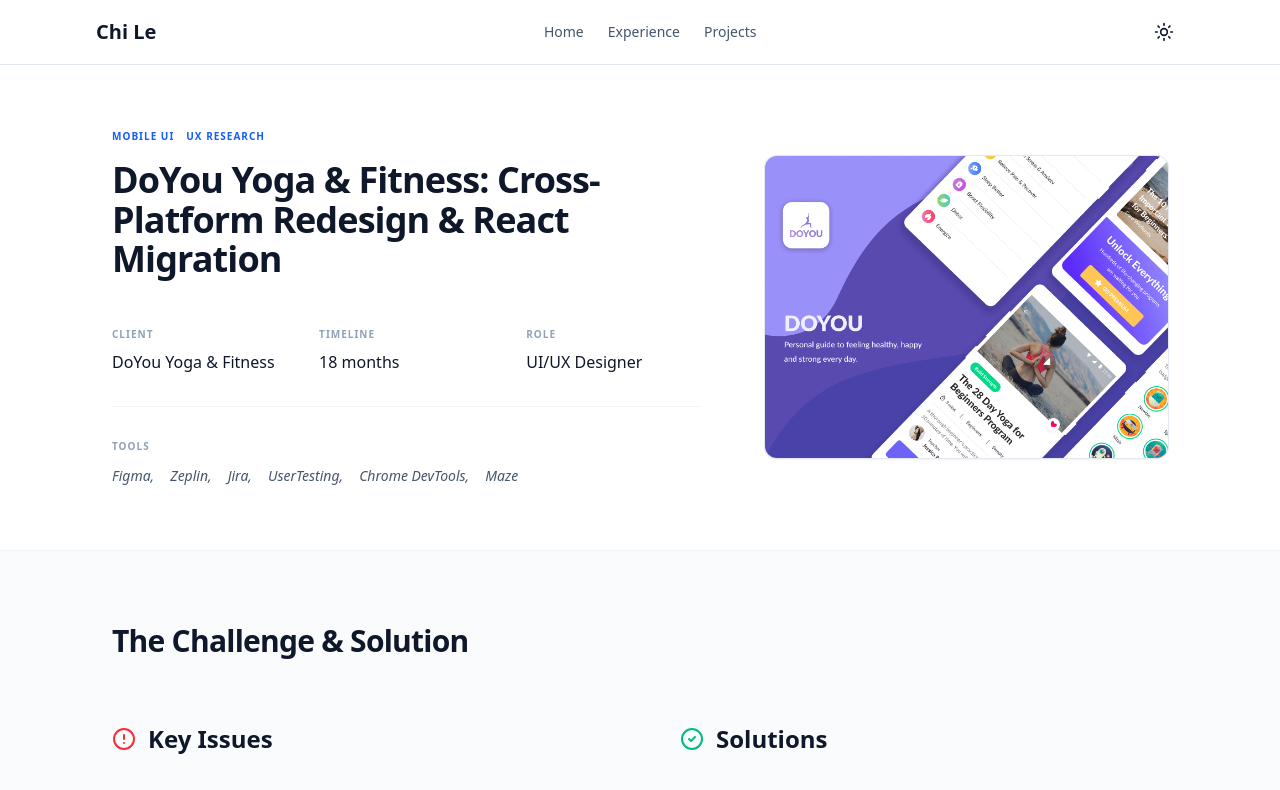
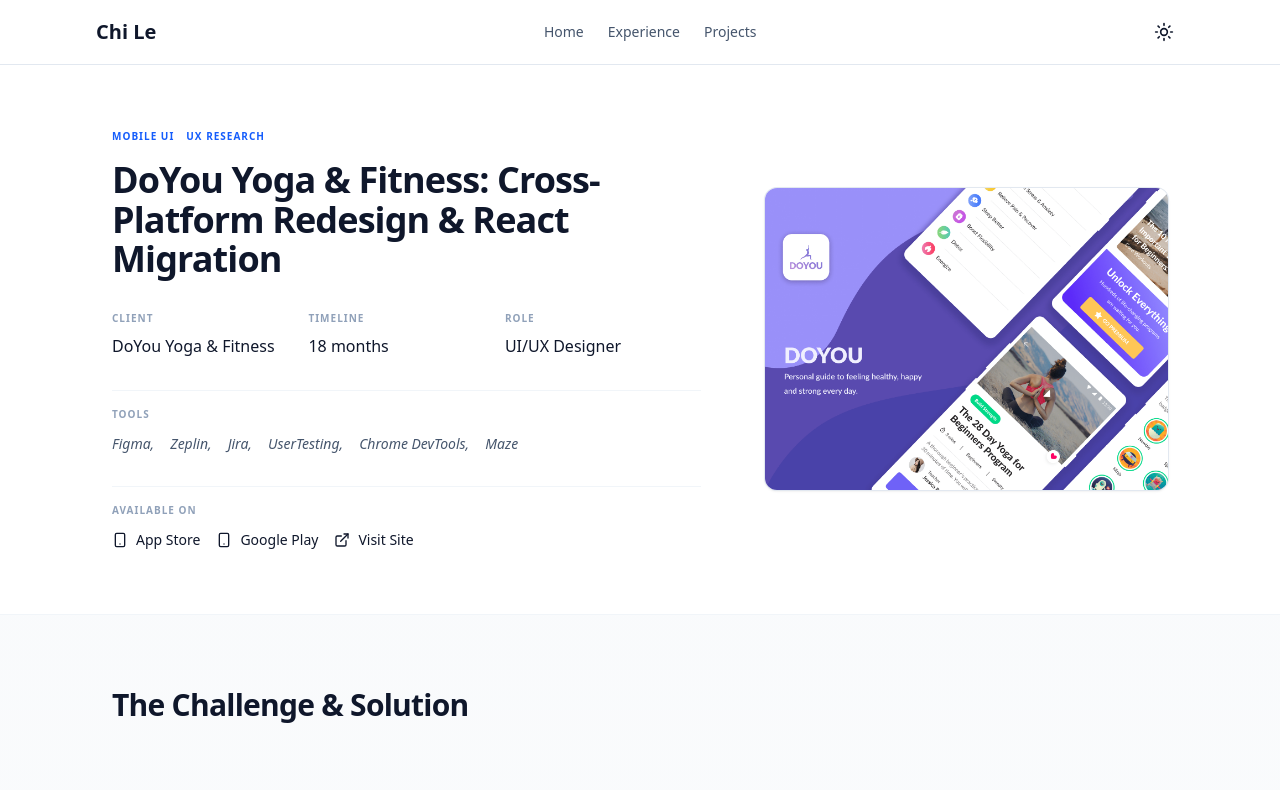
Before and after one commit to chile20/my-portfolio, a Next.js app: page /case-studies/doyou-redesign in a window 1280 px wide. Shown: the top 790 px of the page. Built offline with nearby package versions, Linux system fonts and the light colour scheme.

Commit message:
Added links to case study detail page

```diff
--- a/src/app/case-studies/[slug]/page.tsx
+++ b/src/app/case-studies/[slug]/page.tsx
@@ -54,7 +54,9 @@
       <CaseStudyHero caseStudy={caseStudy} />
       <ProblemStatement caseStudy={caseStudy} />
       <ResultsImpact caseStudy={caseStudy} />
-      <ProjectGallery images={caseStudy.images} title={caseStudy.title} />
+      {caseStudy.images && caseStudy.images.length > 0 && (
+        <ProjectGallery images={caseStudy.images} title={caseStudy.title} />
+      )}
       <ProjectNavigation previous={previousStudy} next={nextStudy} />
     </main>
   );
--- a/src/components/case-study/CaseStudyHero.tsx
+++ b/src/components/case-study/CaseStudyHero.tsx
@@ -2,6 +2,7 @@
 
 import Image from 'next/image';
 import { motion } from 'framer-motion';
+import { ExternalLink, Smartphone } from 'lucide-react';
 import { CaseStudy } from '@/types';
 
 interface CaseStudyHeroProps {
@@ -16,12 +17,12 @@
   };
 
   return (
-    <section className="bg-white dark:bg-slate-950 border-b border-slate-100 dark:border-slate-900">
-      <div className="max-w-6xl mx-auto px-6 sm:px-8 lg:px-12 py-16 ">
-        <div className="grid grid-cols-1 lg:grid-cols-12 gap-12 lg:gap-16 items-center">
+    <section className="border-b border-slate-100 bg-white dark:border-slate-900 dark:bg-slate-950">
+      <div className="mx-auto max-w-6xl px-6 py-16 sm:px-8 lg:px-12">
+        <div className="grid grid-cols-1 items-center gap-12 lg:grid-cols-12 lg:gap-16">
 
           {/* Left Column - Span 7 for more text room */}
-          <motion.div {...fadeIn} className="lg:col-span-7 space-y-8">
+          <motion.div {...fadeIn} className="space-y-8 lg:col-span-7">
             <div className="space-y-4">
               <div className="flex gap-3">
                 {caseStudy.tags.slice(0, 2).map((tag) => (
@@ -30,13 +31,13 @@
                   </span>
                 ))}
               </div>
-              <h1 className="text-4xl font-bold tracking-tight text-slate-900 dark:text-white leading-[1.1]">
+              <h1 className="text-4xl font-bold leading-[1.1] tracking-tight text-slate-900 dark:text-white">
                 {caseStudy.title}
               </h1>
             </div>
 
-            {/* Metadata Grid - Low profile */}
-            <div className="grid grid-cols-2 sm:grid-cols-3 gap-8 pt-4">
+            {/* Metadata Grid */}
+            <div className="grid grid-cols-2 gap-y-6 sm:grid-cols-3">
               <div>
                 <dt className="text-[10px] font-bold uppercase tracking-widest text-slate-400 dark:text-slate-500">Client</dt>
                 <dd className="mt-2 text-base font-medium text-slate-900 dark:text-slate-200">{caseStudy.client}</dd>
@@ -51,23 +52,69 @@
               </div>
             </div>
 
-            <div className="pt-8 border-t border-slate-100 dark:border-slate-900">
-              <p className="text-[10px] font-bold uppercase tracking-widest text-slate-400 dark:text-slate-500 mb-3">Tools</p>
-              <div className="flex flex-wrap gap-x-4 gap-y-2 text-sm text-slate-600 dark:text-slate-400 italic">
+            {/* Tools */}
+            <div className="border-t border-slate-100 pt-4 dark:border-slate-900">
+              <p className="mb-3 text-[10px] font-bold uppercase tracking-widest text-slate-400 dark:text-slate-500">Tools</p>
+              <div className="flex flex-wrap gap-x-4 gap-y-2 text-sm italic text-slate-600 dark:text-slate-400">
                 {caseStudy.tools.map((tool, i) => (
                   <span key={tool}>{tool}{i !== caseStudy.tools.length - 1 && ","}</span>
                 ))}
               </div>
             </div>
+
+            {/* Download Links & Live Site */}
+            {(caseStudy.appStoreUrl || caseStudy.googlePlayUrl || caseStudy.liveSiteUrl) && (
+              <div className="border-t border-slate-100 pt-4 dark:border-slate-900">
+                <p className="mb-3 text-[10px] font-bold uppercase tracking-widest text-slate-400 dark:text-slate-500">Available On</p>
+                <div className="flex flex-wrap gap-4">
+                  {caseStudy.appStoreUrl && (
+                    <a
+                      href={caseStudy.appStoreUrl}
+                      target="_blank"
+                      rel="noopener noreferrer"
+                      className="inline-flex items-center gap-2 text-slate-900 transition-colors hover:text-slate-600 focus-visible:outline-2 focus-visible:outline-blue-600 focus-visible:outline-offset-2 dark:text-slate-100 dark:hover:text-slate-300"
+                      aria-label="Download on the App Store"
+                    >
+                      <Smartphone className="h-4 w-4" aria-hidden="true" />
+                      <span className="text-sm font-medium">App Store</span>
+                    </a>
+                  )}
+                  {caseStudy.googlePlayUrl && (
+                    <a
+                      href={caseStudy.googlePlayUrl}
+                      target="_blank"
+                      rel="noopener noreferrer"
+                      className="inline-flex items-center gap-2 text-slate-900 transition-colors hover:text-slate-600 focus-visible:outline-2 focus-visible:outline-blue-600 focus-visible:outline-offset-2 dark:text-slate-100 dark:hover:text-slate-300"
+                      aria-label="Get it on Google Play"
+                    >
+                      <Smartphone className="h-4 w-4" aria-hidden="true" />
+                      <span className="text-sm font-medium">Google Play</span>
+                    </a>
+                  )}
+                  {caseStudy.liveSiteUrl && (
+                    <a
+                      href={caseStudy.liveSiteUrl}
+                      target="_blank"
+                      rel="noopener noreferrer"
+                      className="inline-flex items-center gap-2 text-slate-900 transition-colors hover:text-slate-600 focus-visible:outline-2 focus-visible:outline-blue-600 focus-visible:outline-offset-2 dark:text-slate-100 dark:hover:text-slate-300"
+                      aria-label="Visit live site"
+                    >
+                      <ExternalLink className="h-4 w-4" aria-hidden="true" />
+                      <span className="text-sm font-medium">Visit Site</span>
+                    </a>
+                  )}
+                </div>
+              </div>
+            )}
           </motion.div>
 
-          {/* Right Column - Span 5 - Image Protection */}
+          {/* Right Column - Span 5 - Image */}
           <motion.div
             {...fadeIn}
             transition={{ delay: 0.2 }}
-            className="lg:col-span-5 flex justify-center lg:justify-end"
+            className="flex justify-center lg:col-span-5 lg:justify-end"
           >
-          <div className="relative w-full max-w-[420px] aspect-[4/3] rounded-xl overflow-hidden bg-slate-50 dark:bg-slate-900 ring-1 ring-slate-200 dark:ring-slate-800 shadow-sm">
+            <div className="relative aspect-[4/3] w-full max-w-[420px] overflow-hidden rounded-xl bg-slate-50 shadow-sm ring-1 ring-slate-200 dark:bg-slate-900 dark:ring-slate-800">
               <Image
                 src={caseStudy.heroImage}
                 alt={caseStudy.title}
--- a/src/components/sections/CaseStudyCard.tsx
+++ b/src/components/sections/CaseStudyCard.tsx
@@ -11,10 +11,6 @@
   index: number;
 }
 
-/**
- * Case Study Card Component
- * Editorial-style card with minimal borders and typography focus
- */
 export function CaseStudyCard({ caseStudy, index }: CaseStudyCardProps) {
   return (
     <motion.article
@@ -72,7 +68,7 @@
         <div className="space-y-4">
           {/* Category */}
           <div className="text-sm font-medium uppercase tracking-wider text-slate-500 dark:text-slate-400">
-            {caseStudy.type.replace('_', ' / ')}
+            {caseStudy.type}
           </div>
 
           {/* Title */}
--- a/src/components/ui/GalleryModal.tsx
+++ b/src/components/ui/GalleryModal.tsx
@@ -16,10 +16,6 @@
   descriptions?: string[];
 }
 
-/**
- * Reusable Gallery Modal Component
- * Accessible lightbox for viewing images with keyboard navigation
- */
 export function GalleryModal({
   images,
   currentIndex,
--- a/src/content/data/case-studies.json
+++ b/src/content/data/case-studies.json
@@ -7,7 +7,14 @@
     "duration": "18 months",
     "role": "UI/UX Designer",
     "type": "UI_UX",
-    "tools": ["Figma", "Zeplin", "Jira", "UserTesting", "Chrome DevTools", "Maze"],
+    "tools": [
+      "Figma",
+      "Zeplin",
+      "Jira",
+      "UserTesting",
+      "Chrome DevTools",
+      "Maze"
+    ],
     "heroImage": "/images/case-studies/doyou/doyou-hero.png",
     "images": [
       "/images/case-studies/doyou/doyou-gallery-1.png",
@@ -23,14 +30,12 @@
       "Inconsistent design system with outdated aesthetic didn't reflect DoYou's wellness-focused brand identity or meet accessibility standards.",
       "Missing gamification and feedback mechanisms resulted in low daily engagement and poor habit formation among users."
     ],
-
     "solutions": [
       "Collaborated with development team to assess and implement React/React Native migration strategy, ensuring scalable cross-platform foundation for web, iOS, and Android.",
       "Redesigned information architecture with card-based categorization system and streamlined enrollment flow from 5 steps to 2, removing unnecessary decision points.",
       "Developed comprehensive design system with WCAG AA-compliant color palette, reusable components, and consistent spacing rules that mapped directly to React components.",
       "Designed milestone and streak gamification system with immediate visual feedback, validated through usability testing with 15+ users and daily dogfooding of production builds."
     ],
-
     "results": [
       "Successfully migrated entire platform from deprecated framework to scalable React/React Native ecosystem.",
       "Established design system with 100% adoption across all platforms, ensuring visual consistency and accelerating future development.",
@@ -55,64 +60,84 @@
       }
     ],
     "content": "Full case study content here...",
-    "tags": ["Mobile UI", "UX Research", "Gamification", "Design Systems", "Prototyping"],
+    "tags": [
+      "Mobile UI",
+      "UX Research",
+      "Gamification",
+      "Design Systems",
+      "Prototyping"
+    ],
     "featured": true,
-    "publishedAt": "2024-01-15"
+    "publishedAt": "2024-01-15",
+    "appStoreUrl": "https://apps.apple.com/us/app/doyou-yoga-mindful-fitness/id1205604277",
+    "googlePlayUrl": "https://play.google.com/store/apps/details?id=co.skyengine.flow&hl=en_US",
+    "liveSiteUrl": "https://www.doyou.com/"
   },
   {
     "id": "2",
-    "slug": "doyou-redesign",
-    "title": "DoYou Yoga: Gamified UX Redesign",
-    "client": "DoYou Yoga",
-    "duration": "6 months",
-    "role": "Lead Designer",
-    "type": "UI_UX",
-    "heroImage": "/images/case-studies/doyou/doyou-hero.png",
-    "images": [
-      "/images/case-studies/doyou/doyou-gallery-1.png",
-      "/images/case-studies/doyou/doyou-gallery-2.png",
-      "/images/case-studies/doyou/doyou-gallery-3.png",
-      "/images/case-studies/doyou/doyou-gallery-4.png",
-      "/images/case-studies/doyou/doyou-gallery-5.png",
-      "/images/case-studies/doyou/doyou-gallery-6.png"
+    "slug": "csu-dashboard-redesign",
+    "title": "CSU Dashboard Redesign: Laravel Migration & Design System Implementation",
+    "client": "CSU System Operations",
+    "duration": "24 months",
+    "role": "Full-Stack Developer",
+    "type": "FULL_STACK",
+    "tools": [
+      "Laravel",
+      "PHP",
+      "Vue.js",
+      "MySQL",
+      "Bootstrap",
+      "Sass",
+      "Git",
+      "Figma",
+      "PHPStorm"
     ],
+    "heroImage": "/images/case-studies/csu/csu-hero.png",
     "problemStatement": [
-      "Lack of visual hierarchy in 'Challenges' leading to user decision paralysis.",
-      "Outdated aesthetic and inconsistent color palette that didn't align with 'Zen' brand values.",
-      "No incentive or feedback loop to encourage daily user consistency."
+      "Legacy dashboard system built on outdated PHP framework with inconsistent design patterns across high school and community college versions, creating maintenance overhead and poor user experience.",
+      "Platform existed in isolation from CSU's main ecosystem, using different authentication methods and data structures, preventing seamless integration with campus systems.",
+      "Outdated and inconsistent data sources made it difficult for educators, students, and parents to access reliable CSU campus statistics for informed enrollment decisions.",
+      "Lack of unified component library led to visual inconsistencies across dashboards, with each serving different audiences but requiring duplicate effort for similar features."
     ],
     "solutions": [
-      "Redesigned the Discovery architecture with a categorized 'Card System' to improve content scannability.",
-      "Developed a 'Zen-State' design system with a cohesive color palette focused on accessibility and calm.",
-      "Introduced a Milestone & Streak system to provide immediate positive reinforcement for daily activity."
+      "Architected and led migration from legacy PHP to modern Laravel framework with Vue.js components, implementing MVC architecture with repository pattern and dependency injection for maintainable codebase.",
+      "Integrated dashboards with CSU's authentication system and unified data sources, implementing secure REST APIs with CSRF protection, role-based access control, and rate limiting.",
+      "Designed and built reusable component library with Bootstrap and Sass, establishing design system standards that reduced code duplication by 40% and ensured visual consistency.",
+      "Optimized MySQL database performance through strategic indexing and Eloquent ORM implementation, managing schema migrations to ensure data integrity across 23 campuses."
     ],
     "results": [
-      "Increased user retention by creating a rewarding feedback loop through gamification.",
-      "Established a modern, accessible design system that scales across mobile and web.",
-      "Reduced cognitive load by simplifying the 'Challenge Discovery' interface.",
-      "Significant reduction in user friction reflected in a 60% faster enrollment speed."
+      "Successfully migrated both high school and community college dashboards to Laravel, serving 10,000+ educators, students, and parents across California with reliable CSU campus statistics.",
+      "Reduced code duplication by 40% through reusable component library, accelerating feature development and simplifying maintenance across dashboard variants.",
+      "Integrated dashboards into CSU ecosystem with unified authentication and data sources, improving data accuracy and user experience.",
+      "Improved database query performance and established scalable architecture supporting 23 CSU campuses statewide."
     ],
-    "tools": ["Figma", "Zeplin", "Jira", "UserTesting"],
     "metrics": [
       {
-        "label": "User Engagement",
-        "value": "+40%",
-        "description": "Increase in Daily Active Users (DAU) through gamification."
+        "label": "Active Users",
+        "value": "10,000+",
+        "description": "Educators, students, and parents using dashboards across California."
       },
       {
-        "label": "Enrollment Speed",
-        "value": "60% faster",
-        "description": "Reduced clicks to start a program from 5 to 2."
+        "label": "Code Efficiency",
+        "value": "40% reduction",
+        "description": "Less code duplication through component library."
       },
       {
-        "label": "Visual Satisfaction",
-        "value": "4.8/5",
-        "description": "Positive feedback on the new 'Zen' color palette."
+        "label": "Campus Coverage",
+        "value": "23 campuses",
+        "description": "Statewide deployment across CSU system."
       }
     ],
     "content": "Full case study content here...",
-    "tags": ["Mobile UI", "UX Research", "Gamification", "Design Systems", "Prototyping"],
+    "tags": [
+      "Laravel",
+      "Vue.js",
+      "Design Systems",
+      "Database Optimization",
+      "Dashboard Design"
+    ],
     "featured": true,
-    "publishedAt": "2024-01-15"
+    "publishedAt": "2024-12-15",
+    "liveSiteUrl": "https://partners.dashboards.calstate.edu/search/cc"
   }
 ]
--- a/src/content/data/designs.json
+++ b/src/content/data/designs.json
@@ -5,7 +5,9 @@
     "description": "Internal mobile app for staff to check in passengers at Malaysia airports",
     "image": "/images/design/airasia-checkinapp.png",
     "category": "Mobile UI",
-    "featured": true
+    "featured": true,
+    "appStoreUrl": "https://apps.apple.com/app/airasia-checkin/id1234567890",
+    "googlePlayUrl": "https://play.google.com/store/apps/details?id=com.airasia.checkin"
   },
   {
     "id": "2",
@@ -13,23 +15,29 @@
     "description": "Internal mobile app for staff to manage airport deliveries in Malaysia",
     "image": "/images/design/airasia-deliveryapp.png",
     "category": "Mobile UI",
-    "featured": true
+    "featured": true,
+    "appStoreUrl": "https://apps.apple.com/app/airasia-delivery/id1234567890",
+    "googlePlayUrl": "https://play.google.com/store/apps/details?id=com.airasia.delivery"
   },
   {
     "id": "3",
     "title": "LeapXpert Mobile",
-    "description": "Award-winning enterprise messaging app mobile interface for Hong Kong market",
+    "description": "Secure enterprise messaging platform for financial institutions across WhatsApp, WeChat, and Telegram",
     "image": "/images/design/leapxpert-mobile.png",
     "category": "Mobile UI",
-    "featured": true
+    "featured": true,
+    "appStoreUrl": "https://apps.apple.com/app/leapxpert/id1234567890",
+    "googlePlayUrl": "https://play.google.com/store/apps/details?id=com.leapxpert.mobile",
+    "liveSiteUrl": "https://www.leapxpert.com"
   },
   {
     "id": "4",
     "title": "LeapXpert Web",
-    "description": "Award-winning enterprise messaging app web platform for Hong Kong market",
+    "description": "Award-winning web platform enabling financial institutions to control and audit client communications",
     "image": "/images/design/leapxpert-web.png",
     "category": "Web UI",
-    "featured": true
+    "featured": true,
+    "liveSiteUrl": "https://www.leapxpert.com"
   },
   {
     "id": "5",
@@ -37,6 +45,7 @@
     "description": "Hotel booking platform designed for Hong Kong travelers",
     "image": "/images/design/travaria.png",
     "category": "Web UI",
-    "featured": false
+    "featured": false,
+    "liveSiteUrl": "https://www.travaria.com"
   }
 ]
--- a/src/types/index.ts
+++ b/src/types/index.ts
@@ -66,6 +66,9 @@
   tags: string[];
   featured: boolean;
   publishedAt: string;
+  appStoreUrl?: string;
+  googlePlayUrl?: string;
+  liveSiteUrl?: string;
 }
 
 export interface Project {
@@ -137,6 +140,9 @@
   image: string;
   category?: string;
   featured?: boolean;
+  appStoreUrl?: string;
+  googlePlayUrl?: string;
+  liveSiteUrl?: string;
 }
 
 export interface ContactFormData {
```
Lines whose indentation alone changed are shown as unchanged.
